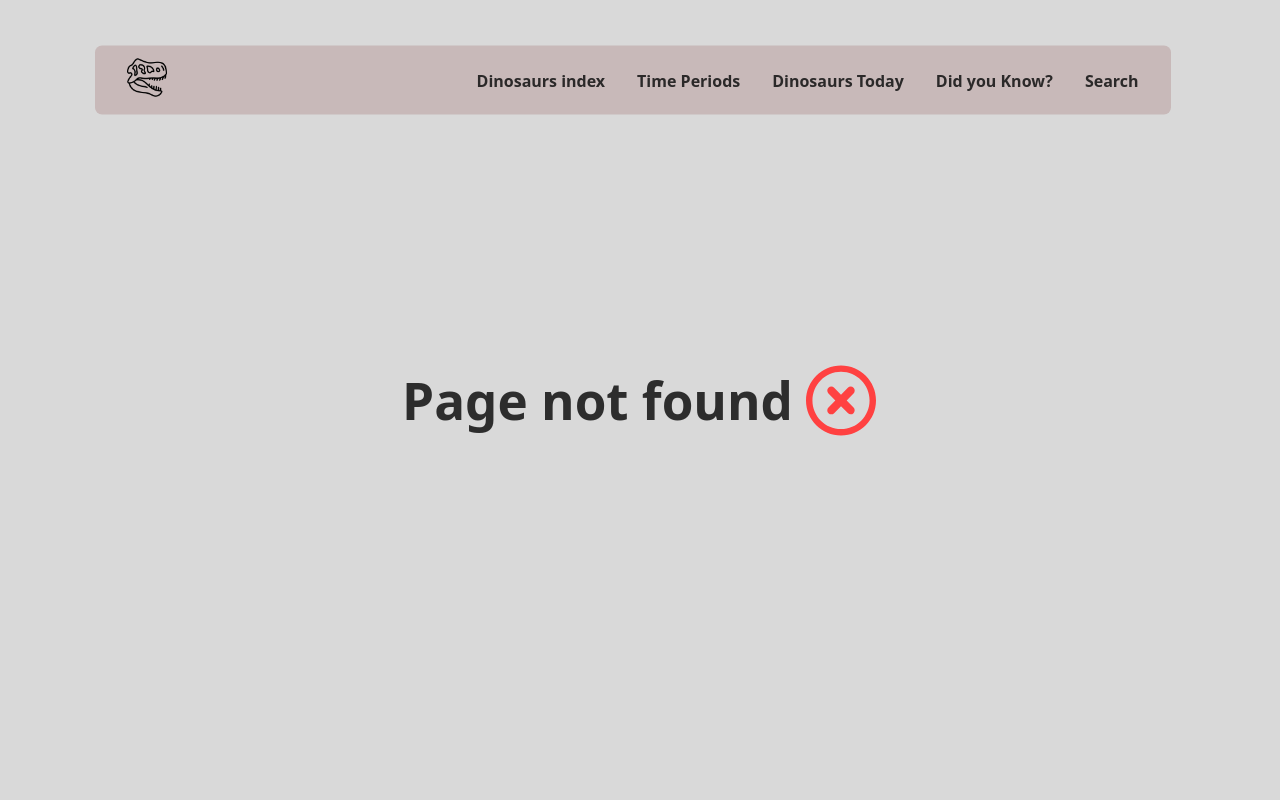
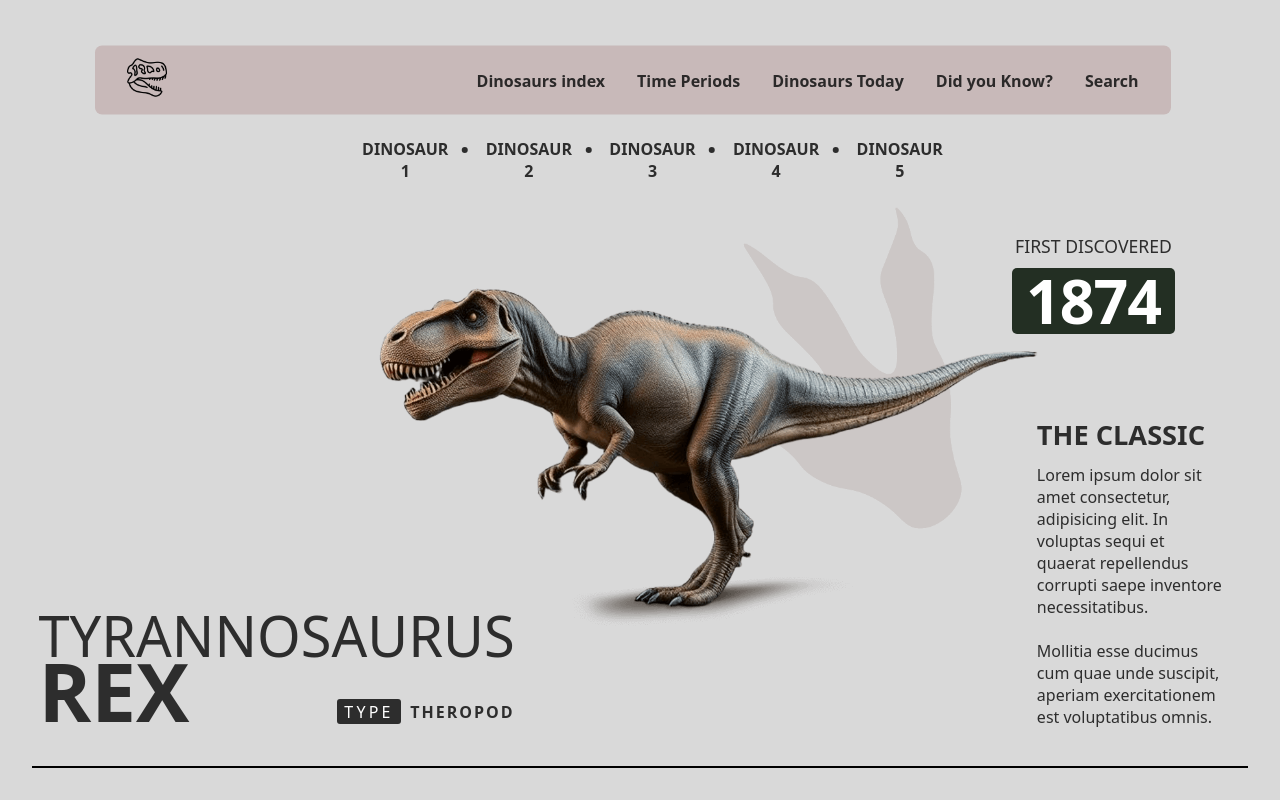
Before and after one commit to williamwestergard/Sanity-react-gruppuppgift, a React (Vite) app in the folder frontend/: page /featured-dinos in a window 1280 px wide. Before the commit this address had no page. Built offline with nearby package versions, Linux system fonts and the light colour scheme.

Commit message:
initial commit

```diff
--- a/frontend/src/main.jsx
+++ b/frontend/src/main.jsx
@@ -9,6 +9,7 @@ import TimePeriods from "./pages/time-periods/TimePeriods.jsx";
 import DinosaursToday from "./pages/dinosaurs-today/DinosaursToday.jsx";
 import Search from "./pages/search-page/Search.jsx";
 import DinosaursIndex from "./pages/dinosaurs-index/DinosaursIndex.jsx";
+import FeaturedDinos from "./pages/featured-dinos/FeaturedDinos.jsx";
 
 const router = createBrowserRouter([
   { path: "/", element: <App /> },
@@ -16,6 +17,8 @@ const router = createBrowserRouter([
   { path: "/time-periods", element: <TimePeriods /> },
   { path: "/dinosaurs-today", element: <DinosaursToday /> },
   { path: "/did-you-know", element: <DidYouKnow /> },
+  { path: "/featured-dinos", element: <FeaturedDinos /> },
+
   { path: "/search", element: <Search /> },
 
   { path: "*", element: <NotFoundPage /> },
--- /dev/null
+++ b/frontend/src/pages/featured-dinos/FeaturedDinos.jsx
@@ -0,0 +1,65 @@
+import "./featureddinos.css";
+import Navbar from "../../components/navbar/Navbar";
+import FeaturedDinoImage from "./img/t-rex.png";
+import FeaturedDinoImageBg from "./img/featured-dino-bg.png";
+
+const FeaturedDinos = () => {
+  return (
+    <>
+      <Navbar />
+      <main id="featured-dinos-content">
+        <nav className="featured-dinos-list">
+          <ul>
+            <li>Dinosaur 1</li>
+            <li>Dinosaur 2</li>
+            <li>Dinosaur 3</li>
+            <li>Dinosaur 4</li>
+            <li>Dinosaur 5</li>
+          </ul>
+        </nav>
+        <article className="feature-dino-discovery-container">
+          <p className="featured-dino-discovery-text">
+            First discovered
+            <span className="featured-dino-discovery-year"> 1874</span>
+          </p>
+        </article>
+
+        <img
+          className="feature-dino-image"
+          src={FeaturedDinoImage}
+          alt="A T-rex"
+        />
+        <img
+          className="feature-dino-image-bg"
+          src={FeaturedDinoImageBg}
+          alt="A Dinosaur Claw"
+        />
+
+        <section className="featured-dino-name-and-type">
+          <h1 className="featured-dino-name">
+            Tyrannosaurus
+            <span className="featured-dino-name-big-bold">Rex</span>
+          </h1>
+          <p className="featured-dino-type">
+            <span className="feature-dino-type-border">Type</span> Theropod
+          </p>
+        </section>
+
+        <article className="feature-dino-information">
+          <h2 className="feature-dino-information-header">The Classic</h2>
+          <p className="eature-dino-information-text">
+            Lorem ipsum dolor sit amet consectetur, adipisicing elit. In
+            voluptas sequi et quaerat repellendus corrupti saepe inventore
+            necessitatibus.
+            <br /> <br />
+            Mollitia esse ducimus cum quae unde suscipit, aperiam exercitationem
+            est voluptatibus omnis.
+          </p>
+        </article>
+        <span className="featured-dino-bottom-line"></span>
+      </main>
+    </>
+  );
+};
+
+export default FeaturedDinos;
--- /dev/null
+++ b/frontend/src/pages/featured-dinos/featureddinos.css
@@ -0,0 +1,143 @@
+.featured-dinos-list {
+  z-index: 2;
+  display: flex;
+  flex-direction: row;
+  justify-content: center;
+  position: absolute;
+  top: 20%;
+  left: 50%;
+  transform: translate(-50%, -50%);
+}
+ul {
+  display: flex;
+  flex-direction: row;
+  justify-content: center;
+  gap: 2vw;
+  font-weight: 700;
+  text-transform: uppercase;
+}
+li:first-child {
+  list-style: none;
+}
+
+.feature-dino-image {
+  z-index: 1;
+  position: absolute;
+  top: 58%;
+  left: 56%;
+  transform: translate(-50%, -50%);
+  width: 53%;
+}
+
+.feature-dino-image-bg {
+  z-index: -1;
+  position: absolute;
+  top: 46%;
+  left: 65%;
+  transform: translate(-50%, -50%);
+  width: 22%;
+}
+
+.feature-dino-discovery-container {
+  position: absolute;
+  right: 7vw;
+  top: 27vh;
+}
+.featured-dino-discovery-text {
+  text-transform: uppercase;
+  font-weight: 500;
+  display: flex;
+  font-size: 1.1rem;
+  flex-direction: column;
+}
+.featured-dino-discovery-year {
+  margin-top: 1.3vh;
+  display: inline-flex;
+  justify-content: center;
+  align-items: center;
+  font-weight: 600;
+  font-size: 3.8rem;
+  letter-spacing: -1px;
+  background-color: #232f23;
+  border-radius: 5px;
+  color: white;
+  padding: 0.2vw 1.8vh;
+  line-height: 1;
+  height: auto;
+}
+
+.featured-dino-name-and-type {
+  position: absolute;
+  display: flex;
+  flex-direction: column;
+  align-items: flex-end;
+  bottom: 0;
+  left: 3vw;
+  margin: 0;
+  padding: 0;
+}
+
+.featured-dino-name {
+  text-align: left;
+  font-size: 3.5rem;
+  font-weight: 400;
+  line-height: 7vh;
+  text-transform: uppercase;
+  margin-bottom: 3vh;
+}
+
+.featured-dino-name-big-bold {
+  display: block;
+  font-size: 5rem;
+  font-weight: 700;
+}
+
+.featured-dino-type {
+  margin-left: 0;
+  position: relative;
+  top: -7.5vh;
+  text-transform: uppercase;
+  letter-spacing: 2px;
+  font-weight: 600;
+  display: flex;
+  align-items: center;
+  justify-content: flex-end;
+  text-align: right;
+  width: fit-content;
+}
+
+.feature-dino-type-border {
+  margin-right: 1.2vh;
+  background-color: var(--black);
+  border-radius: 3px;
+  color: white;
+  font-weight: 400;
+  letter-spacing: 3.2px;
+  padding: 0.1vw 0.55vw;
+  text-align: center;
+}
+
+.feature-dino-information {
+  position: absolute;
+  right: 3vw;
+  bottom: 7vh;
+  width: 15%;
+  text-align: left;
+  font-weight: 400;
+}
+.feature-dino-information-header {
+  text-transform: uppercase;
+  font-size: 1.7rem;
+  line-height: 0.5;
+  height: auto;
+}
+
+.featured-dino-bottom-line {
+  width: 95vw;
+  background-color: black;
+  height: 2px;
+  position: absolute;
+  left: 2.5vw;
+  bottom: 4vh;
+  margin: 0 auto;
+}
```
Also changed, not shown: frontend/src/pages/featured-dinos/img/featured-dino-bg.png (added), frontend/src/pages/featured-dinos/img/t-rex.png (added).
